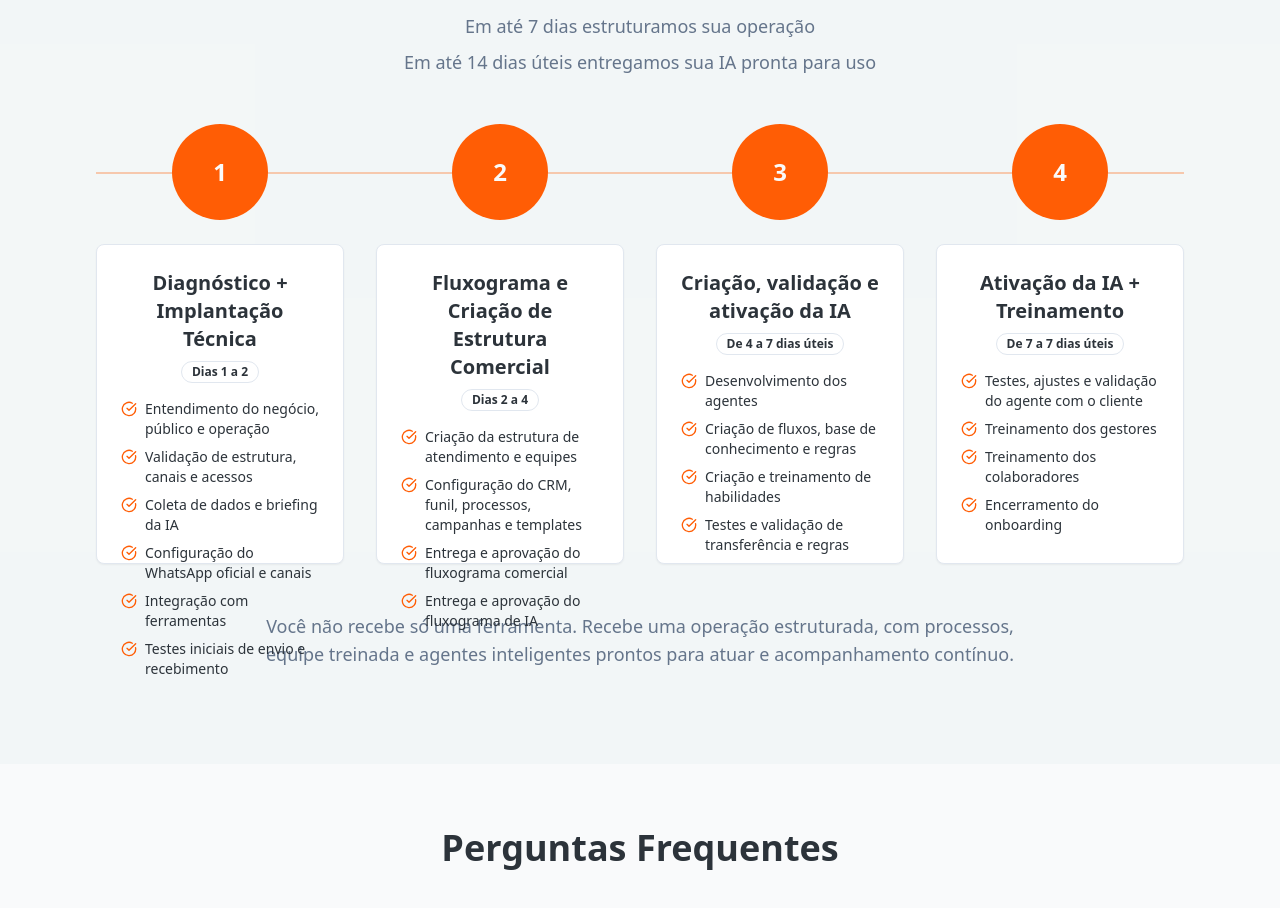
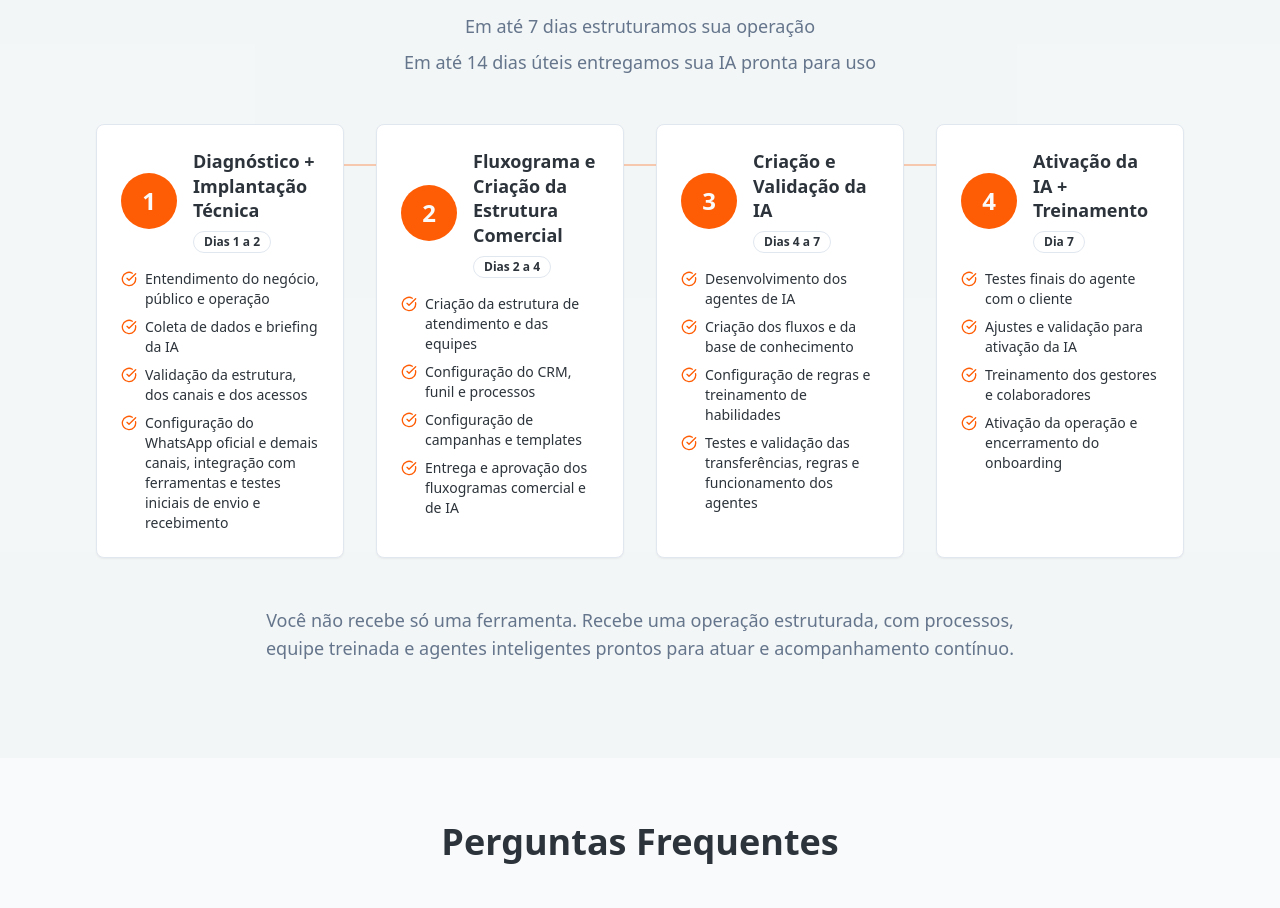
Before and after one commit to ClimbUpTec/aivelp, a React (Vite) app: page / in a window 1280 px wide. Shown: the part 6815-7723 px from the top of the page. Built offline with nearby package versions, Linux system fonts and the light colour scheme.

Commit message:
Changes
Co-authored-by: ClimbUpTec <218128648+ClimbUpTec@users.noreply.github.com>

```diff
--- a/src/pages/Aive.tsx
+++ b/src/pages/Aive.tsx
@@ -888,9 +888,9 @@ const Aive = () => {
 
           <div className="relative">
             {/* Linha horizontal conectora */}
-            <div className="absolute top-12 left-0 right-0 h-0.5 bg-primary/30 hidden md:block"></div>
+            <div className="absolute top-10 left-0 right-0 h-0.5 bg-primary/30 hidden md:block"></div>
 
-            <div className="grid md:grid-cols-2 lg:grid-cols-4 gap-8 mb-12">
+            <div className="grid md:grid-cols-2 lg:grid-cols-4 gap-8 mb-12 items-stretch">
               {[
                 {
                   phase: "1",
@@ -898,58 +898,57 @@ const Aive = () => {
                   days: "Dias 1 a 2",
                   items: [
                     "Entendimento do negócio, público e operação",
-                    "Validação de estrutura, canais e acessos",
                     "Coleta de dados e briefing da IA",
-                    "Configuração do WhatsApp oficial e canais",
-                    "Integração com ferramentas",
-                    "Testes iniciais de envio e recebimento"
+                    "Validação da estrutura, dos canais e dos acessos",
+                    "Configuração do WhatsApp oficial e demais canais, integração com ferramentas e testes iniciais de envio e recebimento"
                   ]
                 },
                 {
                   phase: "2",
-                  title: "Fluxograma e Criação de Estrutura Comercial",
+                  title: "Fluxograma e Criação da Estrutura Comercial",
                   days: "Dias 2 a 4",
                   items: [
-                    "Criação da estrutura de atendimento e equipes",
-                    "Configuração do CRM, funil, processos, campanhas e templates",
-                    "Entrega e aprovação do fluxograma comercial",
-                    "Entrega e aprovação do fluxograma de IA"
+                    "Criação da estrutura de atendimento e das equipes",
+                    "Configuração do CRM, funil e processos",
+                    "Configuração de campanhas e templates",
+                    "Entrega e aprovação dos fluxogramas comercial e de IA"
                   ]
                 },
                 {
                   phase: "3",
-                  title: "Criação, validação e ativação da IA",
-                  days: "De 4 a 7 dias úteis",
+                  title: "Criação e Validação da IA",
+                  days: "Dias 4 a 7",
                   items: [
-                    "Desenvolvimento dos agentes",
-                    "Criação de fluxos, base de conhecimento e regras",
-                    "Criação e treinamento de habilidades",
-                    "Testes e validação de transferência e regras"
+                    "Desenvolvimento dos agentes de IA",
+                    "Criação dos fluxos e da base de conhecimento",
+                    "Configuração de regras e treinamento de habilidades",
+                    "Testes e validação das transferências, regras e funcionamento dos agentes"
                   ]
                 },
                 {
                   phase: "4",
                   title: "Ativação da IA + Treinamento",
-                  days: "De 7 a 7 dias úteis",
+                  days: "Dia 7",
                   items: [
-                    "Testes, ajustes e validação do agente com o cliente",
-                    "Treinamento dos gestores",
-                    "Treinamento dos colaboradores",
-                    "Encerramento do onboarding"
+                    "Testes finais do agente com o cliente",
+                    "Ajustes e validação para ativação da IA",
+                    "Treinamento dos gestores e colaboradores",
+                    "Ativação da operação e encerramento do onboarding"
                   ]
                 }
               ].map((phase, index) => (
                 <div key={index} className="relative">
-                  <div className="relative z-10 mb-6">
-                    <div className="w-24 h-24 bg-primary text-primary-foreground rounded-full flex items-center justify-center text-2xl font-bold mx-auto">
-                      {phase.phase}
-                    </div>
-                  </div>
-
-                  <Card className="text-center h-80">
+                  <Card className="text-left h-full relative z-10">
                     <CardContent className="p-6 h-full flex flex-col">
-                      <h3 className="text-xl font-bold mb-2">{phase.title}</h3>
-                      <Badge variant="outline" className="mb-4 mx-auto">{phase.days}</Badge>
+                      <div className="flex items-center gap-4 mb-4">
+                        <div className="w-14 h-14 bg-primary text-primary-foreground rounded-full flex items-center justify-center text-2xl font-bold flex-shrink-0">
+                          {phase.phase}
+                        </div>
+                        <div>
+                          <h3 className="text-lg font-bold leading-snug">{phase.title}</h3>
+                          <Badge variant="outline" className="mt-2">{phase.days}</Badge>
+                        </div>
+                      </div>
                       <ul className="space-y-2 text-sm text-left flex-1">
                         {phase.items.map((item, itemIndex) => (
                           <li key={itemIndex} className="flex items-start gap-2">
```
